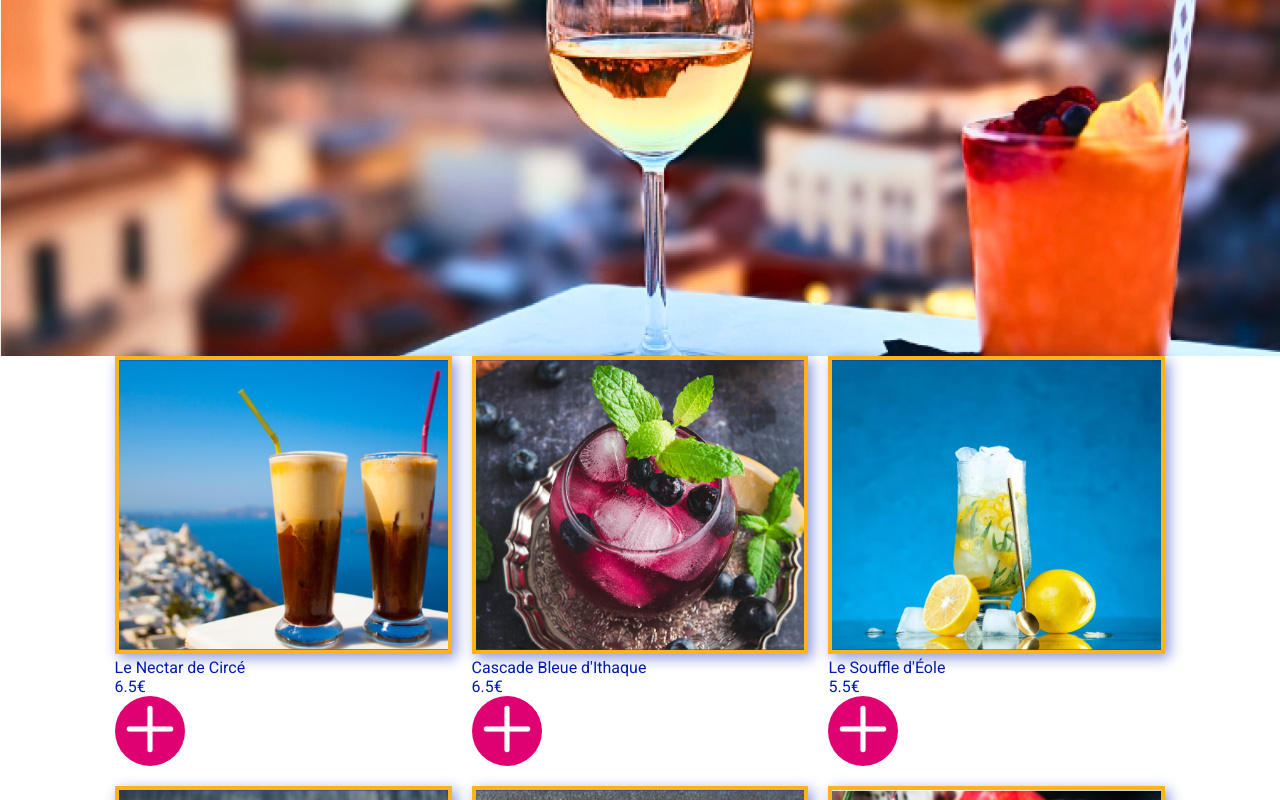
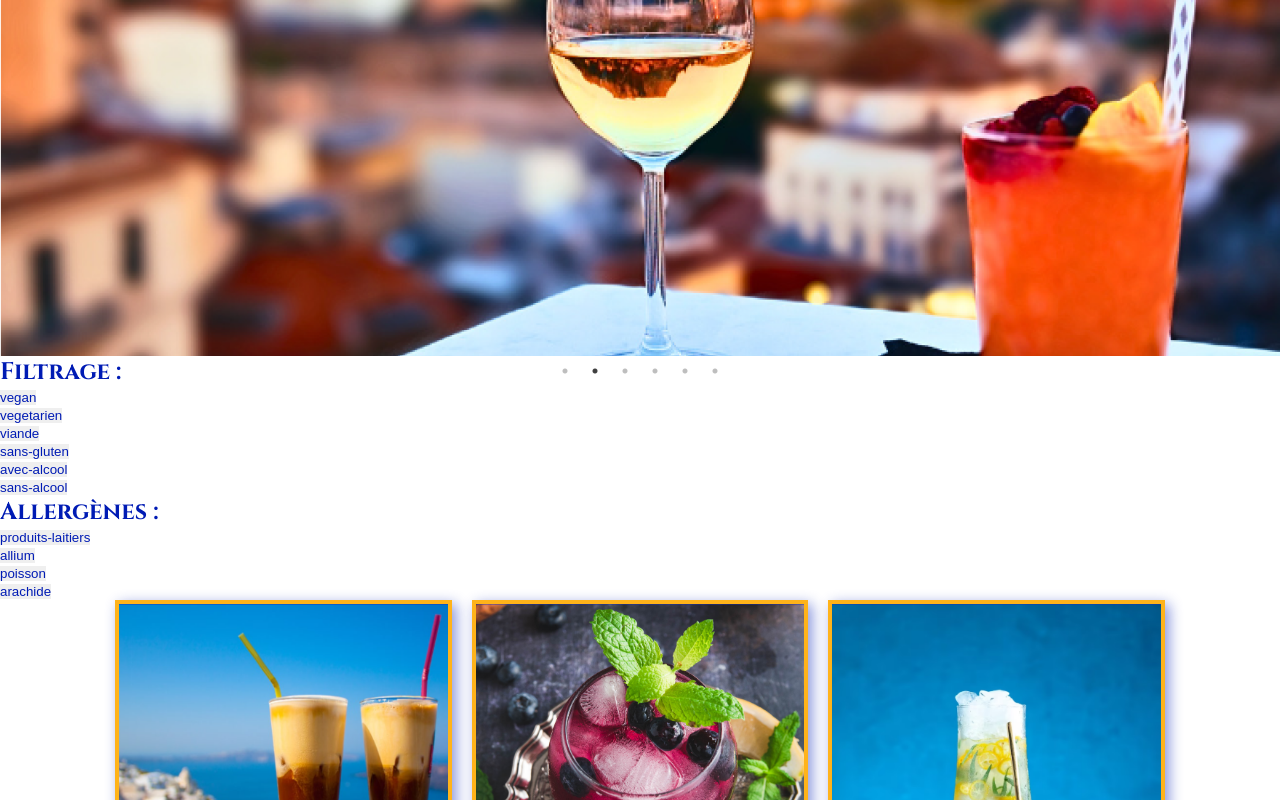
Before and after one commit to Chlopes92/OdysseeCulinaire, a React (Create React App) app: page /products/category/boissons in a window 1280 px wide. Shown: the part 504-1304 px from the top of the page. Built offline with nearby package versions, Linux system fonts and the light colour scheme.

Commit message:
filtre page Category

```diff
--- a/src/pages/ProductCategoryPage.tsx
+++ b/src/pages/ProductCategoryPage.tsx
@@ -1,13 +1,117 @@
-import { PRODUCTS } from "mocks/products";
+import { PRODUCTS, ProductAllergyType, TagType } from "mocks/products";
 import {
+    useNavigate,
     useParams,
+    useSearchParams,
     // useNavigate
 } from "react-router-dom";
 import Carousel from "components/Carousel/Carousel";
 import ProductItem from "components/ProductItem/ProductItem";
 import style from './ProductsPage.module.css'
-// import { ProductCategoryType } from "mocks/products";
 
+
+const tagValues: TagType[] = ["vegan", "vegetarien", "viande", "sans-gluten", "avec-alcool", "sans-alcool"];
+const allergyValues: ProductAllergyType[] = ["produits-laitiers", "allium", "poisson", "arachide"];
+
+const TagList = () => {
+const navigate = useNavigate();
+let { category } = useParams();
+const [query] = useSearchParams()
+let tagArray = query.get('filter')?.split(",") as TagType[]
+let allergyArray = query.get('excludeAllergy')?.split(",") as ProductAllergyType[]
+console.log(tagArray)
+if(tagArray === undefined){
+    tagArray=[]
+}else if (tagArray.length && tagArray[0].length === 0){
+    tagArray.pop()
+}
+if(allergyArray === undefined){
+        allergyArray=[]
+    } else if (allergyArray.length && allergyArray[0].length === 0){
+        allergyArray.pop()
+    }
+// console.log("test", test.getAll('filter') )
+    const toggleTag = (tag: TagType) =>{
+        if(tagArray.includes(tag)){
+            tagArray = tagArray.filter(tagValue => {
+                if(tag === tagValue){
+                    return false;
+                }else{
+                    return true;
+                }
+            })
+        } else{
+            tagArray.push(tag)
+            // console.log(tagArray);
+        }
+        navigate({
+            pathname: `/products/category/${category}`,
+            search:`?filter=${tagArray}&excludeAllergy=${allergyArray}`
+        })
+    }
+
+    return (
+        <ul>
+            {tagValues.map(tag => (
+                <li key={tag} className={`${tagArray.includes(tag)? 'selected' : ""}`}>
+                    <button onClick={() => toggleTag(tag)}>
+                        {tag}
+                    </button>
+                </li>
+            ))}
+        </ul>
+    );
+}
+
+const AllergyList = () => {
+    const navigate = useNavigate();
+    const [query] = useSearchParams();
+    let { category } = useParams();
+    let allergyArray = query.get('excludeAllergy')?.split(",") as ProductAllergyType[];
+    let filterArray = query.get('filter')?.split(",") as TagType[]
+    // console.log(allergyArray)
+    if(allergyArray === undefined){
+        allergyArray=[]
+    } else if (allergyArray.length && allergyArray[0].length === 0){
+        allergyArray.pop()
+    }
+    if(filterArray === undefined){
+        filterArray=[]
+    } else if (filterArray.length && filterArray[0].length === 0){
+        filterArray.pop()
+    }
+
+        const toggleAllergy = (allergy: ProductAllergyType) =>{
+            // console.log(allergy)
+            if(allergyArray.includes(allergy)){
+                allergyArray = allergyArray.filter(allergyValue => {
+                    if(allergy === allergyValue){
+                        return false;
+                    }else{
+                        return true;
+                    }
+                })
+            } else{
+                allergyArray.push(allergy)
+                console.log(allergyArray);
+            }
+            navigate({
+                pathname: `/products/category/${category}`,
+                search:`?filter=${filterArray}&excludeAllergy=${allergyArray}`
+            })
+        }
+    return (
+        <ul>
+            {allergyValues.map((allergy) => (
+                <li key={allergy} className={`${allergyArray.includes(allergy)? 'selected' : ""}`}>
+                    <button onClick={() => toggleAllergy(allergy)}>
+                        {allergy}
+                    </button>
+                </li>
+            ))}
+        </ul>
+    );
+}
 
 
 const ProductCategoryPage = () =>{
@@ -18,10 +122,46 @@ const ProductCategoryPage = () =>{
     console.log(category)
     let product_displayed = PRODUCTS.filter(product => product.category.includes(category ?? ''));
    // let product_displayed = PRODUCTS.filter(product => !product.category.includes(category ?? '')); //Exemple
+//    let product_filtered = PRODUCTS
+   const [query] = useSearchParams()
+   const tagArray = query.get('filter')?.split(",") as TagType[]
+   console.log("Tag Array: ", tagArray);
+   let allergyArray = query.get('excludeAllergy')?.split(",") as ProductAllergyType[]
+   // console.log("Allergy Array: ", allergyArray);
+       if(tagArray?.length && tagArray[0].length){
+        product_displayed = PRODUCTS.filter(product => {
+           let tmp = true
+               tagArray.forEach(tag => {
+                   if (! product.tags?.includes(tag ?? ''))
+                       tmp = false
+               })
+               return tmp;
+               // return product.tags?.includes(tagValues ?? '')
+           });
+       }
+       if(allergyArray?.length && allergyArray[0].length){
+           console.log(allergyArray)
+           product_displayed = product_displayed.filter(product => {
+               let tmp = true
+                   allergyArray.forEach(allergy =>{
+                       if(product.allergy?.includes(allergy)){
+                           tmp = false
+                   }})
+                   return tmp;
+           });
+       }
+
 
     return (
         <section>
             <Carousel />
+            <div>
+                <h2>Filtrage :</h2>
+                <TagList />
+
+                <h2>Allergènes :</h2>
+                <AllergyList />
+            </div>
             <ul className={style.menu}>
                 {product_displayed.map((product) => (
                     <li key={product.id}>
```
